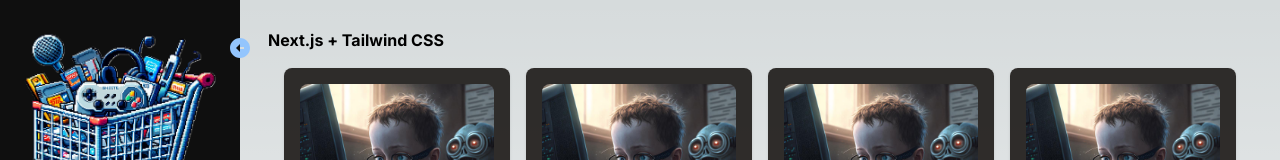
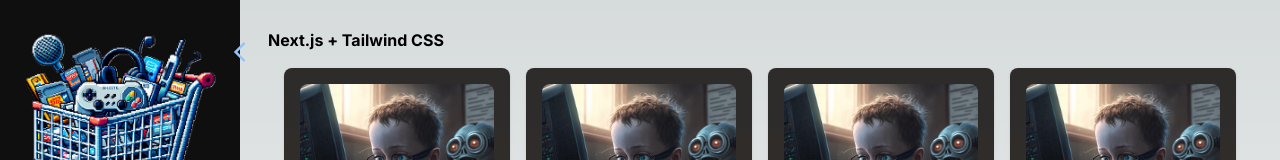
Before and after one commit to leandrodrey/nextjs-course-coderhouse, a Next.js app: page / in a window 1280 px wide. Shown: the top 160 px of the page. Built offline with nearby package versions, Linux system fonts and the light colour scheme.

Commit message:
Arrow changed

```diff
--- a/app/components/ui/NavBar.tsx
+++ b/app/components/ui/NavBar.tsx
@@ -1,6 +1,6 @@
 "use client";
 import {FC, useState} from "react";
-import ArrowCircleLeftIcon from '@mui/icons-material/ArrowCircleLeft';
+import ArrowBackIosOutlinedIcon from '@mui/icons-material/ArrowBackIosOutlined';
 import SocialIcons from "@/app/components/ui/SocialIcons";
 import Menu from "@/app/components/ui/Menu";
 
@@ -12,7 +12,7 @@ const NavBar: FC = () => {
         <>
             <div className={` ${open ? "w-60" : "w-20 "} flex flex-col justify-between bg-[#0f0f0f] h-screen p-5 pt-8 relative duration-300`}>
                 <div>
-                    <ArrowCircleLeftIcon className={`text-blue-300 absolute cursor-pointer -right-3 top-9 w-7 ${!open && "rotate-180"}`} onClick={() => setOpen(!open)}/>
+                    <ArrowBackIosOutlinedIcon className={`text-blue-300 absolute cursor-pointer -right-3 top-10 w-7 ${!open && "rotate-180"}`} onClick={() => setOpen(!open)}/>
                     <div className="flex flex-col gap-x-4 items-center">
                         <img
                             alt={"logo"}
```
